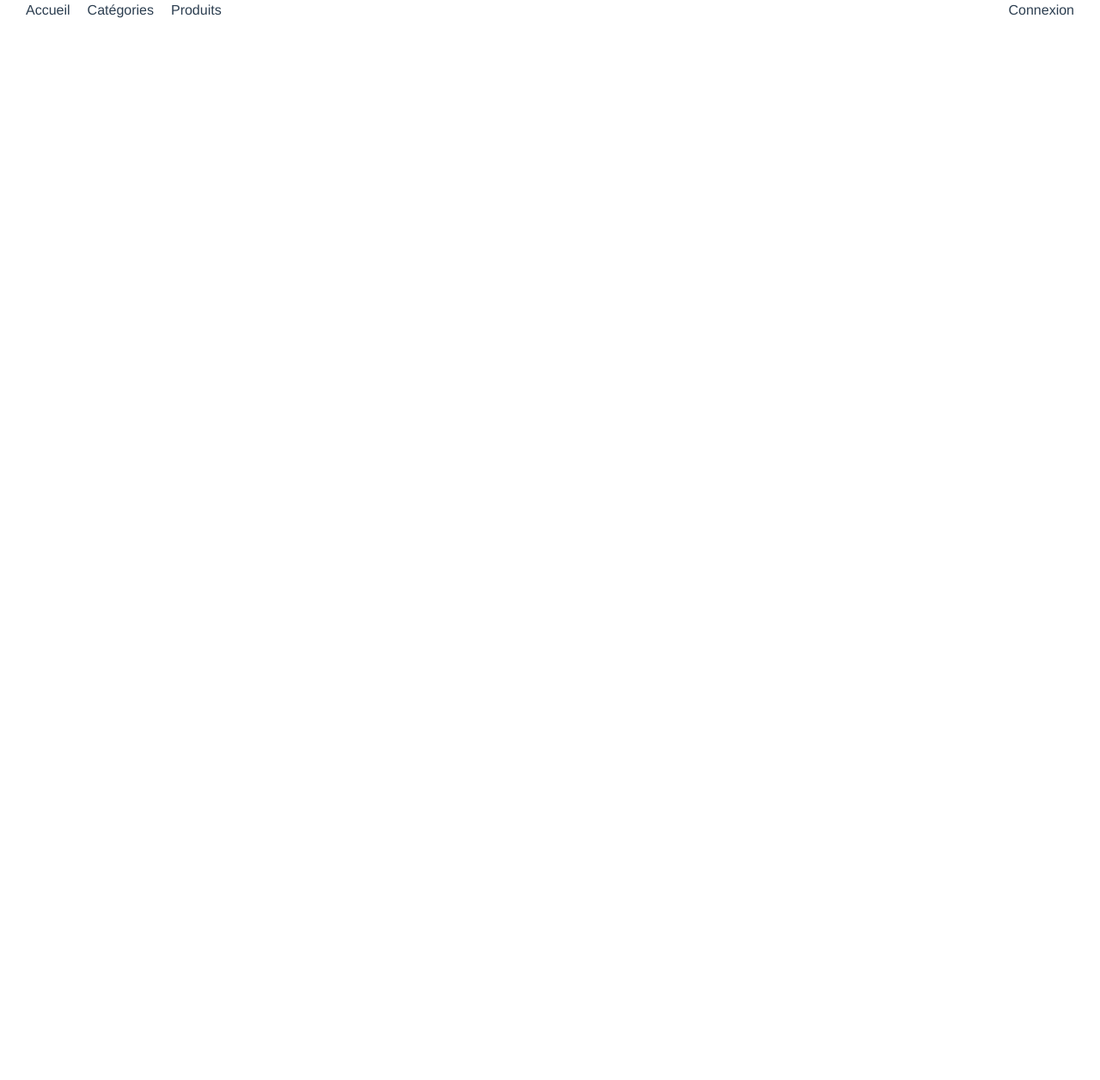
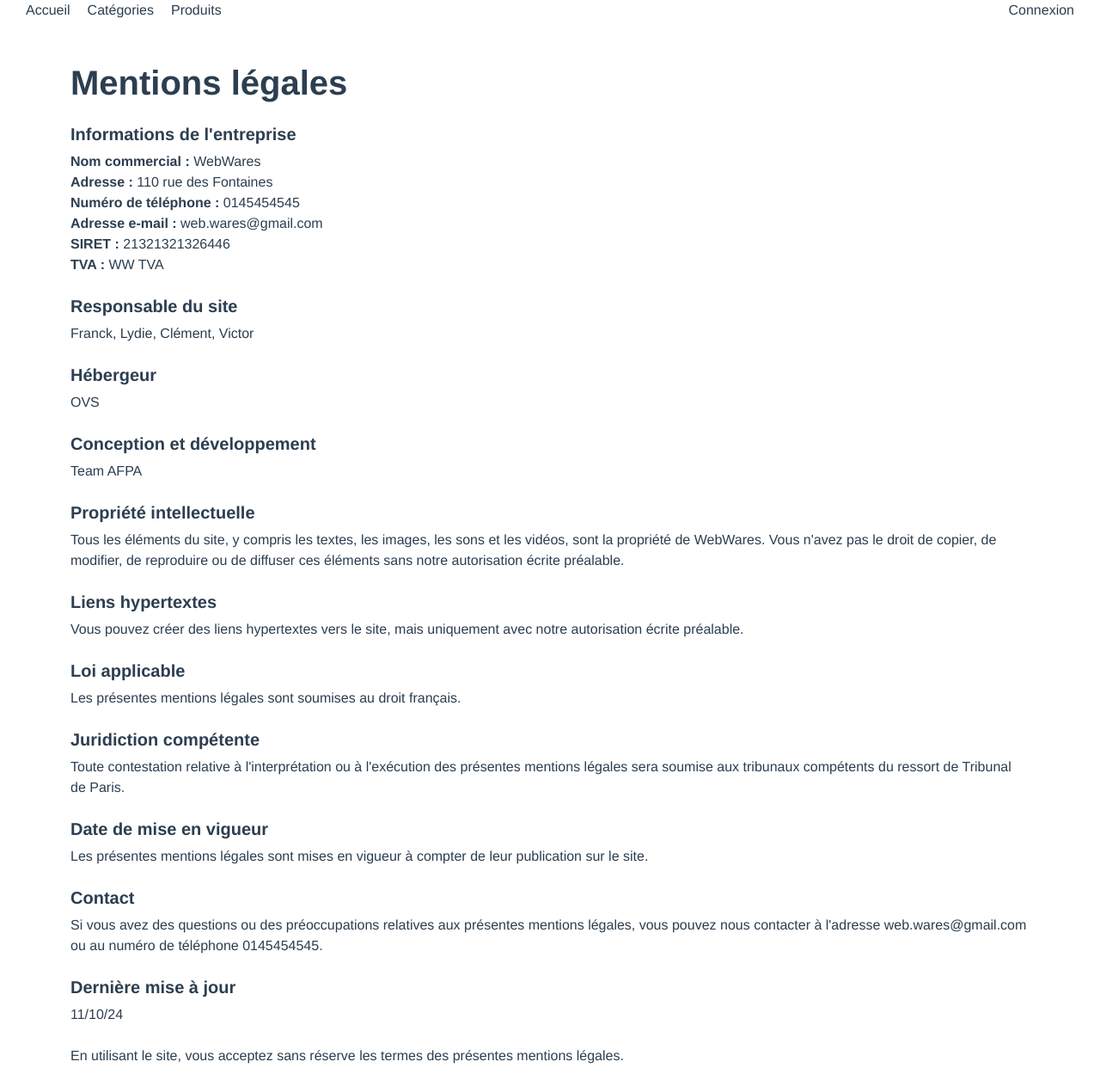
Before and after one commit to ClementYanez/ecf-webwares, a Vue app: page /#/legal-disclaimers in a window 1280 px wide. Shown: the whole page at 86% size. Before the commit the page ends 800 px from the top, so only its background shows below. Built offline with nearby package versions, Linux system fonts and the light colour scheme.

Commit message:
update legal files

```diff
--- a/src/views/LegalDisclaimers.vue
+++ b/src/views/LegalDisclaimers.vue
@@ -1,15 +1,104 @@
 <template>
-    <div>
+    <div class="container mt-5 text-start">
+      <h1 class="mb-4">Mentions légales</h1>
 
+      <div class="mb-4">
+        <h2 class="h5">Informations de l'entreprise</h2>
+        <p>
+          <strong>Nom commercial :</strong> WebWares <br>
+          <strong>Adresse :</strong> 110 rue des Fontaines <br>
+          <strong>Numéro de téléphone :</strong> 0145454545 <br>
+          <strong>Adresse e-mail :</strong> web.wares@gmail.com <br>
+          <strong>SIRET :</strong> 21321321326446 <br>
+          <strong>TVA :</strong> WW TVA
+        </p>
+      </div>
+
+      <div class="mb-4">
+        <h2 class="h5">Responsable du site</h2>
+        <p>Franck, Lydie, Clément, Victor</p>
+      </div>
+
+      <div class="mb-4">
+        <h2 class="h5">Hébergeur</h2>
+        <p>OVS</p>
+      </div>
+
+      <div class="mb-4">
+        <h2 class="h5">Conception et développement</h2>
+        <p>Team AFPA</p>
+      </div>
+
+      <div class="mb-4">
+        <h2 class="h5">Propriété intellectuelle</h2>
+        <p>
+          Tous les éléments du site, y compris les textes, les images, les sons et les vidéos,
+          sont la propriété de WebWares. Vous n'avez pas le droit de copier,
+          de modifier, de reproduire ou de diffuser ces éléments sans notre autorisation écrite préalable.
+        </p>
+      </div>
+
+      <div class="mb-4">
+        <h2 class="h5">Liens hypertextes</h2>
+        <p>
+          Vous pouvez créer des liens hypertextes vers le site, mais uniquement avec notre
+          autorisation écrite préalable.
+        </p>
+      </div>
+
+      <div class="mb-4">
+        <h2 class="h5">Loi applicable</h2>
+        <p>
+          Les présentes mentions légales sont soumises au droit français.
+        </p>
+      </div>
+
+      <div class="mb-4">
+        <h2 class="h5">Juridiction compétente</h2>
+        <p>
+          Toute contestation relative à l'interprétation ou à l'exécution des présentes mentions légales
+          sera soumise aux tribunaux compétents du ressort de Tribunal de Paris.
+        </p>
+      </div>
+
+      <div class="mb-4">
+        <h2 class="h5">Date de mise en vigueur</h2>
+        <p>
+          Les présentes mentions légales sont mises en vigueur à compter de leur publication sur le site.
+        </p>
+      </div>
+
+      <div class="mb-4">
+        <h2 class="h5">Contact</h2>
+        <p>
+          Si vous avez des questions ou des préoccupations relatives aux présentes mentions légales,
+          vous pouvez nous contacter à l'adresse web.wares@gmail.com ou au numéro de téléphone 0145454545.
+        </p>
+      </div>
+
+      <div class="mb-4">
+        <h2 class="h5">Dernière mise à jour</h2>
+        <p>11/10/24</p>
+      </div>
+
+      <p class="mt-4">
+        En utilisant le site, vous acceptez sans réserve les termes des présentes mentions légales.
+      </p>
     </div>
   </template>
 
   <script>
   export default {
-
-    }
+    name: 'LegalDisclaimers',
+  };
   </script>
 
   <style scoped>
+  h1 {
+    font-weight: bold;
+  }
 
+  h2 {
+    font-weight: bold;
+  }
   </style>
--- a/src/views/LegalTerms.vue
+++ b/src/views/LegalTerms.vue
@@ -1,15 +1,130 @@
 <template>
-    <div>
+    <div class="container text-start mt-5">
+      <h1 class="mb-4">Conditions d'utilisation du site web</h1>
 
+      <div class="mb-4">
+        <h2 class="h5">Accès et utilisation du site</h2>
+        <p>
+          Le site web est accessible 24h/24, 7j/7, sauf en cas de maintenance technique ou de force majeure.
+          L'accès et l'utilisation du site sont soumis aux présentes conditions d'utilisation.
+        </p>
+      </div>
+
+      <div class="mb-4">
+        <h2 class="h5">Inscription et création de compte</h2>
+        <p>
+          Pour accéder aux fonctionnalités du site, il est nécessaire de créer un compte en remplissant le formulaire d'inscription.
+          Vous devez fournir des informations exactes et à jour. Vous êtes responsable de la sécurité de votre compte et de vos informations de connexion.
+        </p>
+      </div>
+
+      <div class="mb-4">
+        <h2 class="h5">Utilisation des fonctionnalités du site</h2>
+        <p>
+          Vous pouvez utiliser les fonctionnalités du site pour consulter les produits, les catalogues, les prix et les descriptions.
+          Vous pouvez également commander des produits, créer des listes de souhaits, gérer vos commandes et vos livraisons.
+        </p>
+      </div>
+
+      <div class="mb-4">
+        <h2 class="h5">Paiement et livraison</h2>
+        <p>
+          Les paiements sont effectués par carte bancaire, virement bancaire ou autre moyen de paiement accepté par le site.
+          Les délais de livraison sont indiqués sur la page de produit ou à la commande.
+          Les frais de livraison sont calculés en fonction de la zone géographique et du poids du colis.
+        </p>
+      </div>
+
+      <div class="mb-4">
+        <h2 class="h5">Garantie et retour</h2>
+        <p>
+          Les produits sont garantis conformes à la description et aux spécifications.
+          Si vous êtes déçu par un produit, vous pouvez le retourner dans les 30 jours suivant la réception.
+          Les produits doivent être retournés dans leur emballage d'origine et en parfait état.
+        </p>
+      </div>
+
+      <div class="mb-4">
+        <h2 class="h5">Responsabilité</h2>
+        <p>
+          Nous sommes responsables de la disponibilité et de la mise à jour du site, ainsi que de la sécurité des transactions.
+          Nous sommes également responsables des erreurs et des omissions dans les informations fournies sur le site.
+          Cependant, nous ne sommes pas responsables des dommages causés par des erreurs de votre part, notamment en cas d'utilisation non conforme aux présentes conditions d'utilisation.
+        </p>
+      </div>
+
+      <div class="mb-4">
+        <h2 class="h5">Propriété intellectuelle</h2>
+        <p>
+          Tous les éléments du site, y compris les textes, les images, les sons et les vidéos, sont la propriété de [nom de l'entreprise].
+          Vous n'avez pas le droit de copier, de modifier, de reproduire ou de diffuser ces éléments sans notre autorisation écrite préalable.
+        </p>
+      </div>
+
+      <div class="mb-4">
+        <h2 class="h5">Liens hypertextes</h2>
+        <p>
+          Vous pouvez créer des liens hypertextes vers le site, mais uniquement avec notre autorisation écrite préalable.
+        </p>
+      </div>
+
+      <div class="mb-4">
+        <h2 class="h5">Modification des conditions d'utilisation</h2>
+        <p>
+          Nous nous réservons le droit de modifier les présentes conditions d'utilisation à tout moment.
+          Les modifications prendront effet à compter de leur publication sur le site.
+        </p>
+      </div>
+
+      <div class="mb-4">
+        <h2 class="h5">Loi applicable et juridiction</h2>
+        <p>
+          Les présentes conditions d'utilisation sont soumises au droit [nom du pays].
+          Toute contestation relative à l'interprétation ou à l'exécution des présentes conditions d'utilisation sera soumise aux tribunaux compétents du [nom du pays].
+        </p>
+      </div>
+
+      <p class="mt-4">
+        En utilisant le site, vous acceptez sans réserve les présentes conditions d'utilisation.
+        Si vous n'acceptez pas ces conditions, vous ne pouvez pas utiliser le site.
+      </p>
+
+      <div class="mb-4">
+        <h2 class="h5">Acceptation</h2>
+        <p>
+          En cliquant sur le bouton "Je m'inscris" ou "Je commande", vous acceptez sans réserve les présentes conditions d'utilisation.
+        </p>
+      </div>
+
+      <div class="mb-4">
+        <h2 class="h5">Date de mise en vigueur</h2>
+        <p>
+          Les présentes conditions d'utilisation sont mises en vigueur à compter de leur publication sur le site.
+        </p>
+      </div>
+
+      <div class="mb-4">
+        <h2 class="h5">Contact</h2>
+        <p>
+          Si vous avez des questions ou des préoccupations relatives aux présentes conditions d'utilisation,
+          vous pouvez nous contacter à l'adresse web.wares@gmail.com ou au numéro de téléphone 0145454545.
+        </p>
+      </div>
     </div>
   </template>
 
   <script>
   export default {
-
-    }
+    name: 'TermsOfUse',
+  };
   </script>
 
   <style scoped>
+  h1 {
+    font-weight: bold;
+  }
 
+  h2 {
+    font-weight: bold;
+  }
   </style>
```
Lines whose indentation alone changed are shown as unchanged.
